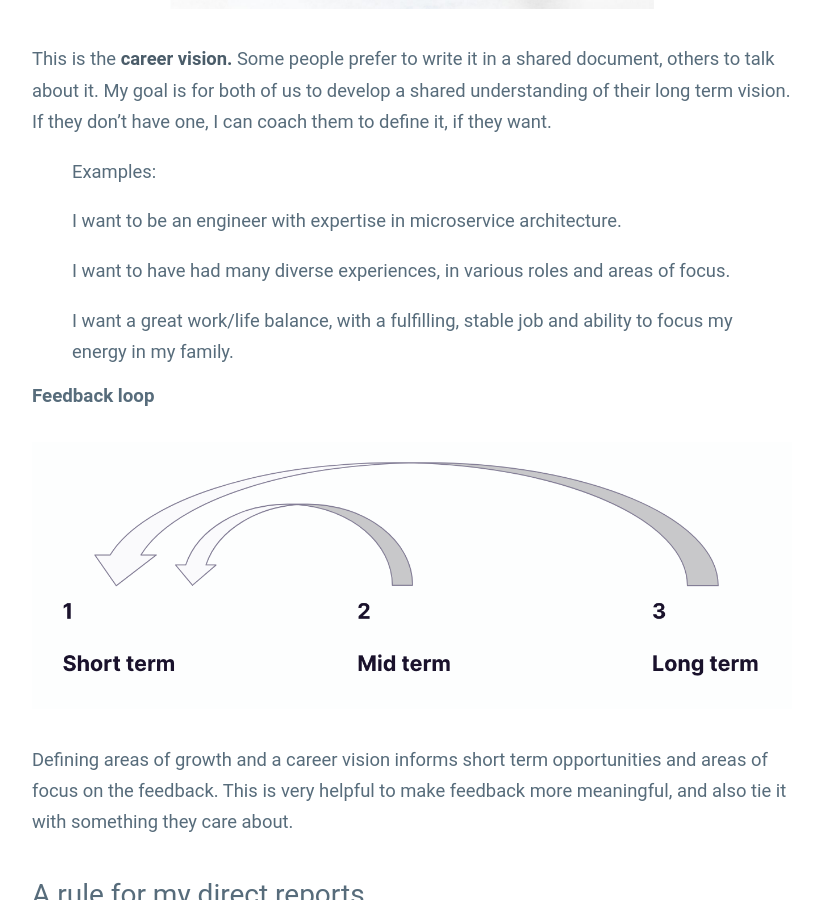
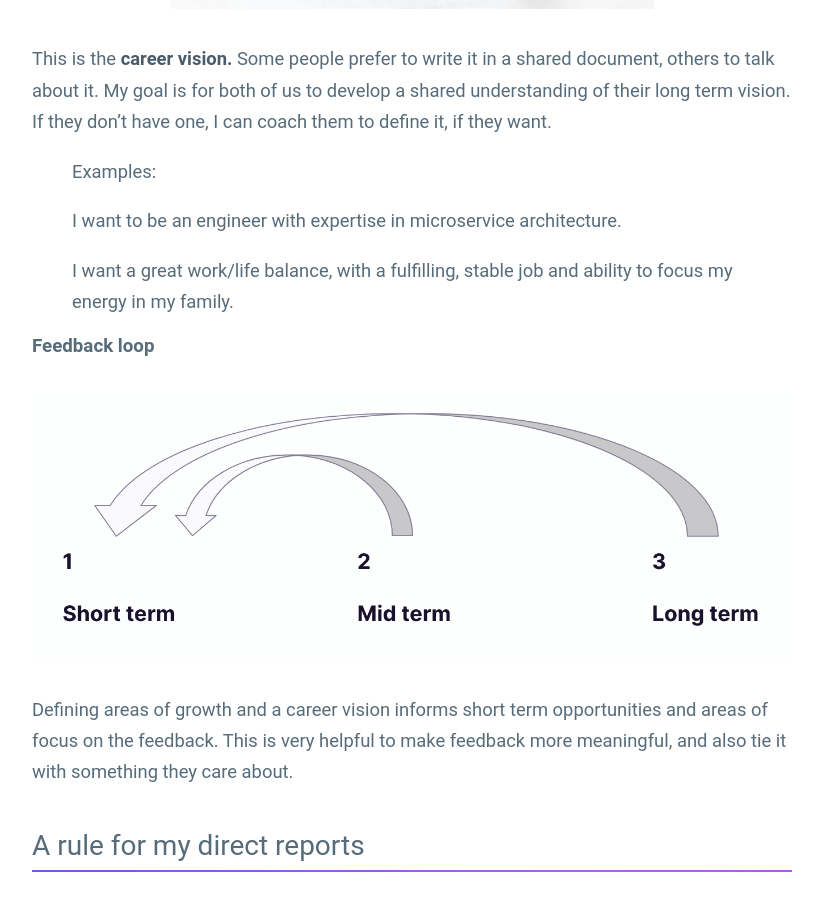
Before and after one commit to guillermodlpa/site, a Jekyll site: the page built from _posts/2021-12-08-growth-of-direct-reports.markdown, in a window 1280 px wide and 900 px high, scrolled down 5654 px. Shown: the whole window, without its empty margins (228-1051 px from the left). Built offline with Jekyll 4.4.1, drawn with Linux system fonts in a browser that asks for light colours.

Commit message:
Updated Growth Of Direct Reports

```diff
--- a/_posts/2021-12-08-growth-of-direct-reports.markdown
+++ b/_posts/2021-12-08-growth-of-direct-reports.markdown
@@ -79,8 +79,6 @@ This is the **career vision.** Some people prefer to write it in a shared docume
 >
 > I want to be an engineer with expertise in microservice architecture.
 >
-> I want to have had many diverse experiences, in various roles and areas of focus.
->
 > I want a great work/life balance, with a fulfilling, stable job and ability to focus my energy in my family.
 
 ### Feedback loop
```
